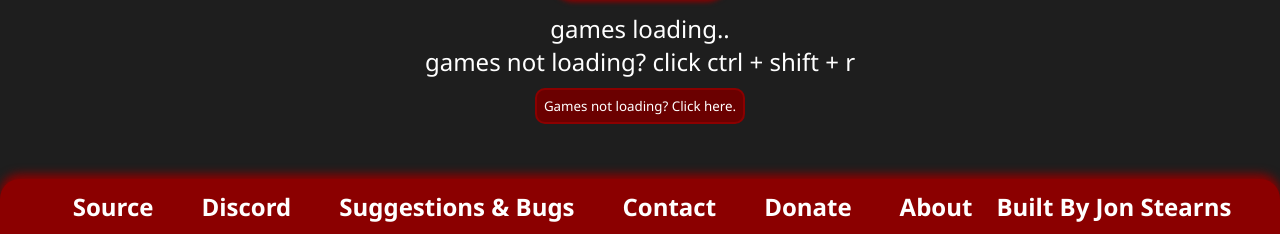
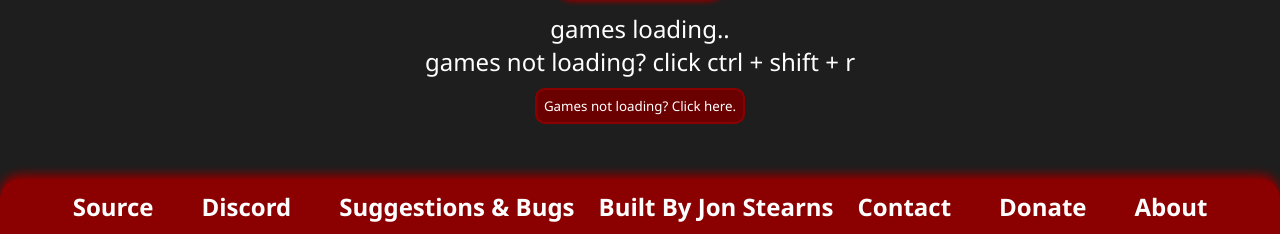
Before and after one commit to GX-GamesCrack-Pro/GX-GamesCrack-Pro.github.io, a plain HTML site: page projects.html in a window 1280 px wide. Shown: the part 663-897 px from the top of the page. Drawn offline with nearby package versions, Linux system fonts and the light colour scheme; files that its build step writes are made by us from their sources; no server answers; a script that the page names is missing.

Commit message:
Update projects.html

```diff
--- a/projects.html
+++ b/projects.html
@@ -92,10 +92,10 @@
 			<a href="https://gitlab.com/skysthelimit.dev/selenite">Source</a>
 			<a href="https://discord.gg/7jyufnwJNf">Discord</a>
 			<a href="/suggest.html">Suggestions & Bugs</a>
+			<p>Built By Jon Stearns</p>
 			<a href="/contact.html">Contact</a>
 			<a href="/support.html">Donate</a>
 			<a href="/about.html">About</a>
-		<p style="text-align: left;">Built By Jon Stearns</p>
 		</footer>
 		<script>
 			document.addEventListener("DOMContentLoaded", function () {
```
